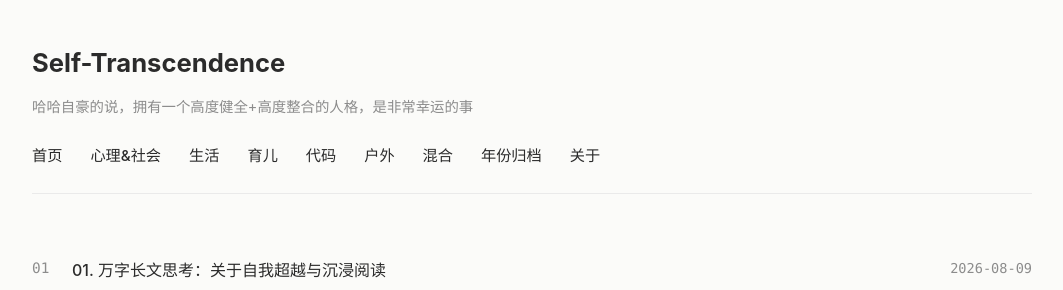
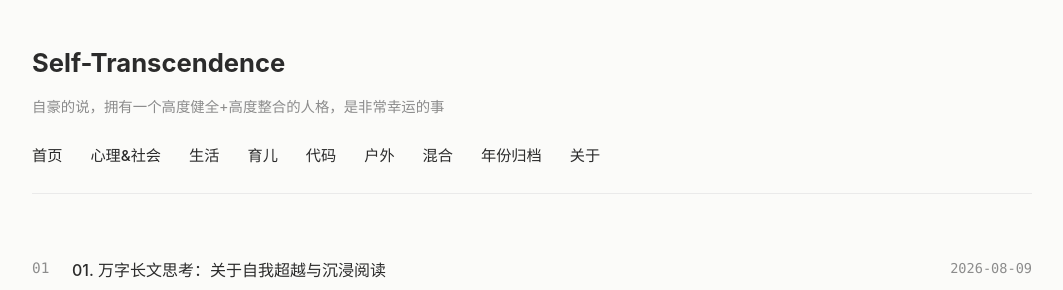
Before and after one commit to Natural-system/self-transcendence, a Jekyll site: the page built from index.html, in a window 1280 px wide. Shown: the top 290 px of the page, without its empty margins (108-1171 px from the left). Built offline with Jekyll 4.4.1, drawn with Linux system fonts in a browser that asks for light colours.

Commit message:
Update _config.yml

```diff
--- a/_config.yml
+++ b/_config.yml
@@ -1,7 +1,7 @@
 title: Self-Transcendence
 email: lb@zasv.com
 description: >-
-  哈哈自豪的说，拥有一个高度健全+高度整合的人格，是非常幸运的事
+  自豪的说，拥有一个高度健全+高度整合的人格，是非常幸运的事
 
 # 核心修正：指定 GitHub Pages 的二级目录路径与域名
 baseurl: "/self-transcendence"
```
